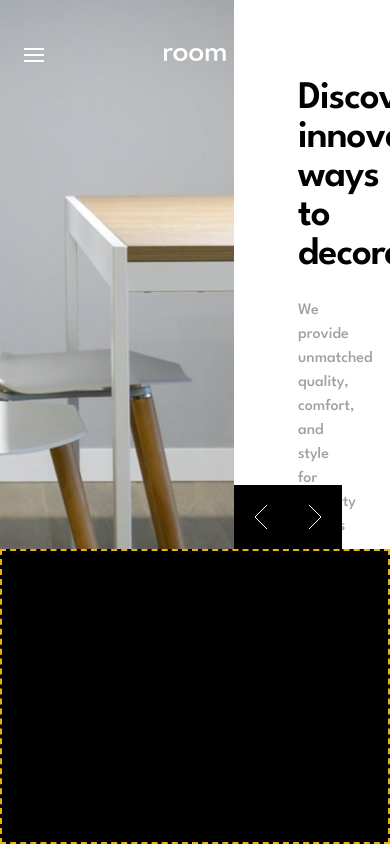
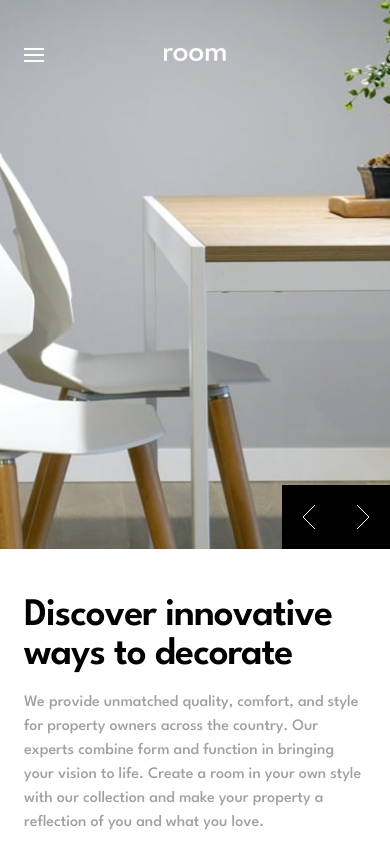
Before and after one commit to br14nn/room-homepage, a Next.js app: page / in a window 390 px wide. Shown: the top 846 px of the page. Built offline with nearby package versions, Linux system fonts and the light colour scheme.

Commit message:
Responsive slider

```diff
--- a/src/app/page.tsx
+++ b/src/app/page.tsx
@@ -5,7 +5,7 @@ import sliderDataList from "@/utils/sliderDataList/sliderDataList";
 export default function Home() {
   return (
     <main className="flex flex-col overflow-y-auto bg-black">
-      <section className="h-[65vh] w-full">
+      <section className="h-fit w-full md:h-[65vh]">
         <Slider data={sliderDataList} />
       </section>
       <section className="h-[35vh] w-full border-2 border-dashed border-yellow-500"></section>
--- a/src/components/Slider/SlideContent.tsx
+++ b/src/components/Slider/SlideContent.tsx
@@ -20,26 +20,28 @@ export default function SlideContent({
   description,
 }: TSlideContentProps) {
   return (
-    <div className="flex h-full w-full flex-row items-center justify-center bg-white">
+    <div className="flex h-full w-full flex-col items-center justify-center bg-white md:flex-row">
       <SlideImageContainer>
         <Image
-          className="h-full w-full object-cover"
+          className="block h-full w-full object-cover"
           src={desktopImgSrc}
           alt={imgAlt}
         />
       </SlideImageContainer>
       <SlideDescriptionContainer>
-        <h1 className="text-3xl font-[600] leading-none tracking-tight  text-black 2xl:text-4xl">
+        <h1 className="text-2xl font-[600] leading-none tracking-tight text-black xs:text-3xl 2xl:text-4xl">
           {title}
         </h1>
 
-        <p className="font-[500] text-dark-gray">{description}</p>
+        <p className="text-sm font-[500] text-dark-gray xs:text-base">
+          {description}
+        </p>
 
         <Link
           className="group/shopNowLink flex w-fit flex-row items-center justify-center gap-6 font-[500]"
           href="#"
         >
-          <p className="text-lg tracking-[0.5em] group-hover/shopNowLink:text-very-dark-gray">
+          <p className="text-base tracking-[0.5em] group-hover/shopNowLink:text-very-dark-gray xs:text-lg">
             SHOP NOW
           </p>
 
--- a/src/components/Slider/SlideDescriptionContainer.tsx
+++ b/src/components/Slider/SlideDescriptionContainer.tsx
@@ -12,7 +12,7 @@ export default function SlideDescriptionContainer({
   return (
     <div
       className={twMerge(
-        "flex h-full w-[40%] flex-col gap-6 px-16 py-20 2xl:px-20 2xl:py-32",
+        "lg:py-18 flex h-[65vh] min-h-[400px] w-full flex-col gap-4 px-6 py-12 md:h-full md:min-h-0 md:w-1/2 lg:w-[40%] lg:px-12 xl:gap-6 2xl:px-20 2xl:py-32",
         className,
       )}
     >
--- a/src/components/Slider/SlideImageContainer.tsx
+++ b/src/components/Slider/SlideImageContainer.tsx
@@ -9,5 +9,14 @@ export default function SlideImageContainer({
   className,
   children,
 }: TSlideImageContainerProps) {
-  return <div className={twMerge("h-full w-[60%]", className)}>{children}</div>;
+  return (
+    <div
+      className={twMerge(
+        "h-[65vh] min-h-[400px] w-full md:h-full md:min-h-0 md:w-1/2 lg:w-[60%]",
+        className,
+      )}
+    >
+      {children}
+    </div>
+  );
 }
--- a/src/components/Slider/SliderButtons.tsx
+++ b/src/components/Slider/SliderButtons.tsx
@@ -7,7 +7,7 @@ export default function SliderButtons() {
 
   return (
     <>
-      <div className="absolute bottom-0 left-[60%] z-[999] flex flex-row items-center justify-center">
+      <div className="absolute bottom-1/2 right-0 z-[999] flex flex-row items-center justify-center md:bottom-0 md:left-[50%] md:right-auto lg:left-[60%]">
         <CustomButton onClick={() => swiper.slidePrev()}>
           <svg width="14" height="24" xmlns="http://www.w3.org/2000/svg">
             <path
--- a/tailwind.config.ts
+++ b/tailwind.config.ts
@@ -8,6 +8,9 @@ const config: Config = {
   ],
   theme: {
     extend: {
+      padding: {
+        18: "4.5rem",
+      },
       backgroundImage: {
         "gradient-radial": "radial-gradient(var(--tw-gradient-stops))",
         "gradient-conic":
@@ -27,23 +30,23 @@ const config: Config = {
         "4xl": "3.052rem",
       },
       screens: {
-        xs: "360px",
-        // => @media (min-width: 360px) { ... }
+        xs: "22.5rem",
+        // => @media (min-width: 22.5rem) { ... }
 
-        sm: "640px",
-        // => @media (min-width: 640px) { ... }
+        sm: "40rem",
+        // => @media (min-width: 40rem) { ... }
 
-        md: "768px",
-        // => @media (min-width: 768px) { ... }
+        md: "48rem",
+        // => @media (min-width: 48rem) { ... }
 
-        lg: "1024px",
-        // => @media (min-width: 1024px) { ... }
+        lg: "64rem",
+        // => @media (min-width: 64rem) { ... }
 
-        xl: "1280px",
-        // => @media (min-width: 1280px) { ... }
+        xl: "80rem",
+        // => @media (min-width: 80rem) { ... }
 
-        "2xl": "1440px",
-        // => @media (min-width: 1536px) { ... }
+        "2xl": "90rem",
+        // => @media (min-width: 96rem) { ... }
       },
     },
   },
```
